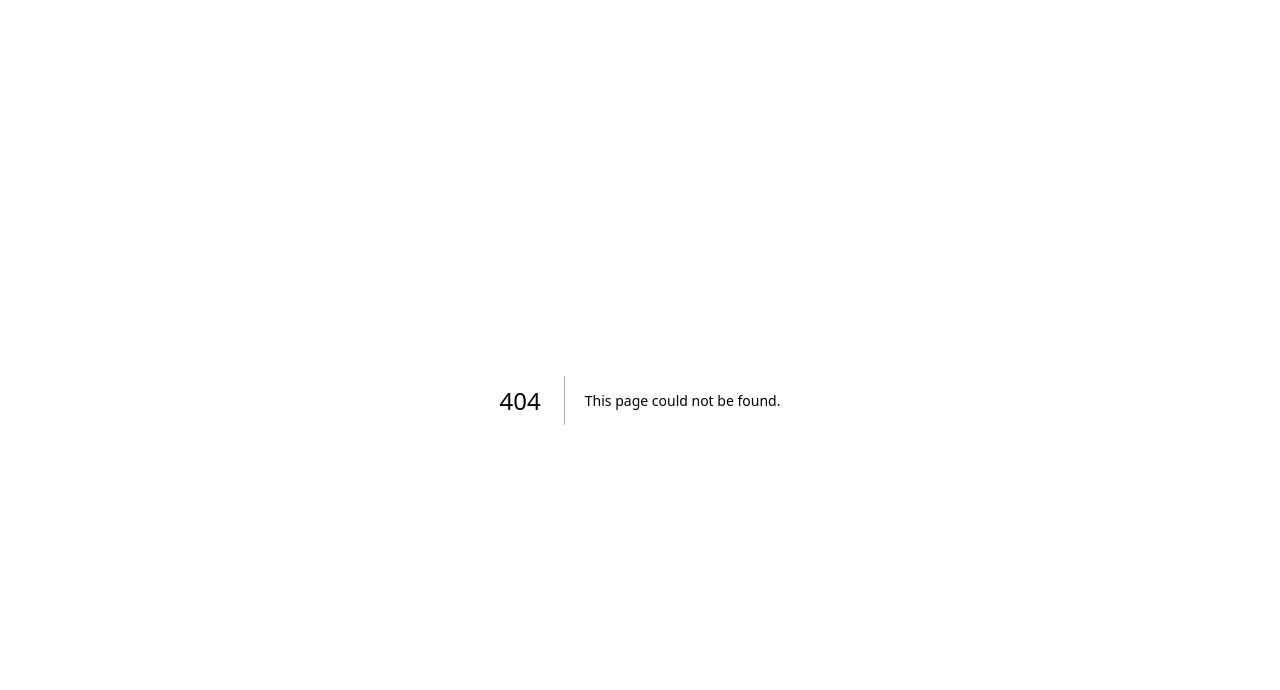
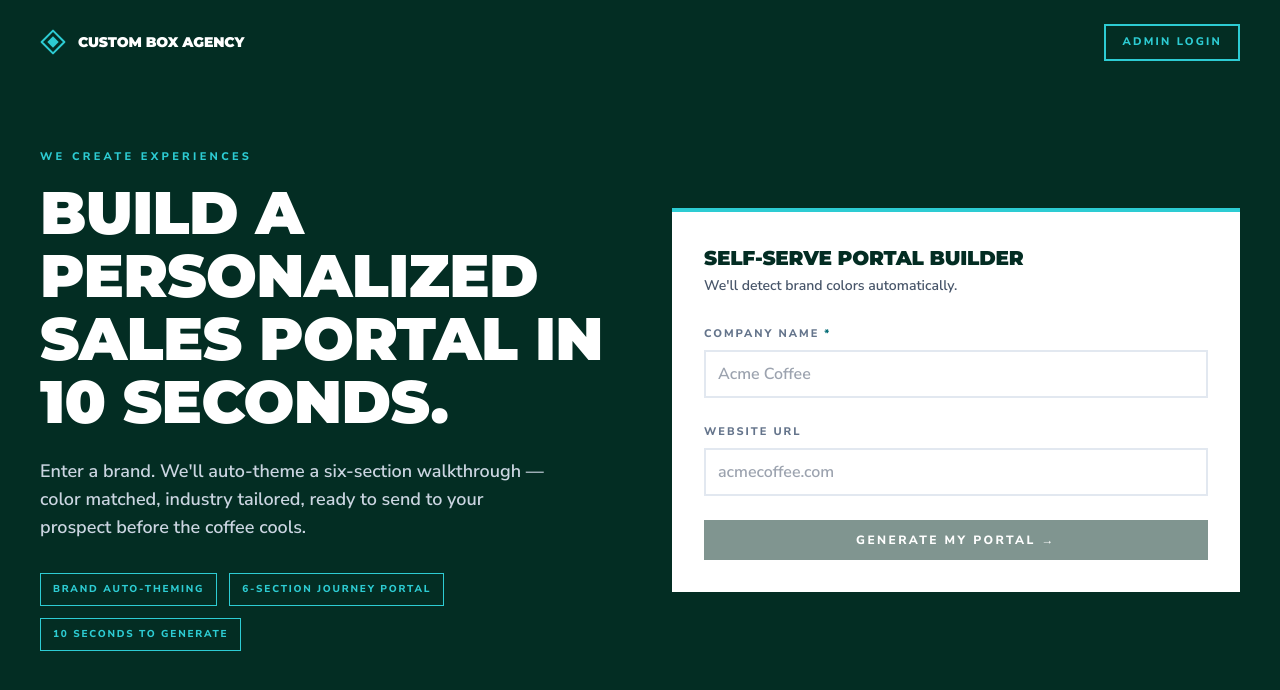
Before and after one commit to CustomBoxAgency/cbaexplore, a Next.js app: page / in a window 1280 px wide. Before the commit this address had no page. Shown: the top 690 px of the page. Built offline with nearby package versions, Linux system fonts and the light colour scheme.

Commit message:
Create page.tsx

```diff
--- /dev/null
+++ b/app/page.tsx
@@ -0,0 +1,225 @@
+"use client";
+
+import { useEffect, useRef, useState } from "react";
+import { useRouter } from "next/navigation";
+import CbaMark from "@/components/portal/CbaMark";
+
+type DetectStatus = "idle" | "analyzing" | "done" | "error";
+
+export default function LandingPage() {
+  const router = useRouter();
+  const [name, setName] = useState("");
+  const [url, setUrl] = useState("");
+  const [palette, setPalette] = useState<{ color1: string; color2: string } | null>(
+    null
+  );
+  const [status, setStatus] = useState<DetectStatus>("idle");
+  const [busy, setBusy] = useState(false);
+  const [error, setError] = useState<string | null>(null);
+  const debounceRef = useRef<ReturnType<typeof setTimeout> | null>(null);
+
+  useEffect(() => {
+    if (debounceRef.current) clearTimeout(debounceRef.current);
+    if (!url || url.length < 4) {
+      setStatus("idle");
+      setPalette(null);
+      return;
+    }
+    setStatus("analyzing");
+    debounceRef.current = setTimeout(async () => {
+      try {
+        const res = await fetch("/api/brand-detect", {
+          method: "POST",
+          headers: { "Content-Type": "application/json" },
+          body: JSON.stringify({ url }),
+        });
+        if (!res.ok) throw new Error("detect failed");
+        const data = await res.json();
+        setPalette({ color1: data.color1, color2: data.color2 });
+        setStatus("done");
+      } catch {
+        setStatus("error");
+      }
+    }, 800);
+    return () => {
+      if (debounceRef.current) clearTimeout(debounceRef.current);
+    };
+  }, [url]);
+
+  async function submit(e: React.FormEvent) {
+    e.preventDefault();
+    setBusy(true);
+    setError(null);
+    try {
+      const res = await fetch("/api/clients", {
+        method: "POST",
+        headers: { "Content-Type": "application/json" },
+        body: JSON.stringify({
+          name,
+          url,
+          color1: palette?.color1,
+          color2: palette?.color2,
+          status: "draft",
+        }),
+      });
+      if (!res.ok) throw new Error((await res.json()).error || "failed");
+      const created = await res.json();
+      router.push(`/${created.slug}`);
+    } catch (err) {
+      setError(err instanceof Error ? err.message : "Something went wrong");
+      setBusy(false);
+    }
+  }
+
+  return (
+    <main
+      className="min-h-screen"
+      style={{ background: "#032D23", color: "#ffffff" }}
+    >
+      <nav className="flex items-center justify-between px-10 py-6 max-w-7xl mx-auto">
+        <div className="flex items-center gap-3">
+          <CbaMark size={26} color="#2DCCD3" />
+          <span className="font-display text-sm tracking-[0.25em]">
+            Custom Box Agency
+          </span>
+        </div>
+        <a
+          href="/admin"
+          className="font-ui text-[11px] uppercase tracking-[0.2em] px-4 py-2 border-2 hover:bg-white hover:text-[#032D23] transition"
+          style={{ borderColor: "#2DCCD3", color: "#2DCCD3" }}
+        >
+          Admin Login
+        </a>
+      </nav>
+
+      <section className="max-w-7xl mx-auto px-10 pt-16 pb-24 grid lg:grid-cols-2 gap-16 items-center">
+        <div>
+          <div
+            className="font-ui text-[11px] uppercase tracking-[0.3em]"
+            style={{ color: "#2DCCD3" }}
+          >
+            We Create Experiences
+          </div>
+          <h1 className="font-display mt-4 text-6xl leading-[1.05] max-w-xl">
+            Build a personalized sales portal in 10 seconds.
+          </h1>
+          <p className="mt-6 text-lg max-w-lg" style={{ color: "#cbd5e1" }}>
+            Enter a brand. We'll auto-theme a six-section walkthrough — color
+            matched, industry tailored, ready to send to your prospect before the
+            coffee cools.
+          </p>
+          <div className="mt-8 flex flex-wrap gap-3">
+            <Chip>Brand auto-theming</Chip>
+            <Chip>6-section journey portal</Chip>
+            <Chip>10 seconds to generate</Chip>
+          </div>
+        </div>
+
+        <form
+          onSubmit={submit}
+          className="bg-white text-[#0f172a] p-8"
+          style={{ borderTop: "4px solid #2DCCD3" }}
+        >
+          <div className="font-display text-xl" style={{ color: "#032D23" }}>
+            Self-serve portal builder
+          </div>
+          <p className="mt-1 text-sm text-slate-600">
+            We'll detect brand colors automatically.
+          </p>
+
+          <div className="mt-6 space-y-5">
+            <Field label="Company name" required>
+              <input
+                required
+                value={name}
+                onChange={(e) => setName(e.target.value)}
+                placeholder="Acme Coffee"
+                className="w-full border-2 border-slate-200 px-3 py-2.5 focus:outline-none focus:border-[#032D23]"
+              />
+            </Field>
+            <Field label="Website URL">
+              <input
+                value={url}
+                onChange={(e) => setUrl(e.target.value)}
+                placeholder="acmecoffee.com"
+                className="w-full border-2 border-slate-200 px-3 py-2.5 focus:outline-none focus:border-[#032D23]"
+              />
+              <DetectStatusLine status={status} palette={palette} />
+            </Field>
+          </div>
+
+          {error && <div className="mt-4 text-sm text-red-600">{error}</div>}
+
+          <button
+            type="submit"
+            disabled={busy || !name}
+            className="font-ui mt-6 w-full py-3 text-xs uppercase tracking-[0.2em] disabled:opacity-50"
+            style={{ background: "#032D23", color: "#ffffff" }}
+          >
+            {busy ? "Generating…" : "Generate My Portal →"}
+          </button>
+        </form>
+      </section>
+    </main>
+  );
+}
+
+function Chip({ children }: { children: React.ReactNode }) {
+  return (
+    <span
+      className="font-ui text-[10px] uppercase tracking-[0.18em] px-3 py-2 border"
+      style={{ borderColor: "#2DCCD3", color: "#2DCCD3" }}
+    >
+      {children}
+    </span>
+  );
+}
+
+function Field({
+  label,
+  required,
+  children,
+}: {
+  label: string;
+  required?: boolean;
+  children: React.ReactNode;
+}) {
+  return (
+    <label className="block">
+      <span className="font-ui text-[11px] uppercase tracking-[0.18em] text-slate-500">
+        {label}
+        {required && <span style={{ color: "#086F78" }}> *</span>}
+      </span>
+      <div className="mt-1.5">{children}</div>
+    </label>
+  );
+}
+
+function DetectStatusLine({
+  status,
+  palette,
+}: {
+  status: DetectStatus;
+  palette: { color1: string; color2: string } | null;
+}) {
+  if (status === "idle") return null;
+  if (status === "analyzing")
+    return <div className="mt-2 text-xs text-slate-500">Analyzing brand…</div>;
+  if (status === "error")
+    return (
+      <div className="mt-2 text-xs text-amber-700">
+        Couldn't detect — we'll use a brand-derived palette.
+      </div>
+    );
+  return (
+    <div className="mt-2 flex items-center gap-2 text-xs text-emerald-700">
+      <span>✓ Brand profile detected</span>
+      {palette && (
+        <span className="flex gap-1">
+          <span className="inline-block h-3 w-3" style={{ background: palette.color1 }} />
+          <span className="inline-block h-3 w-3" style={{ background: palette.color2 }} />
+        </span>
+      )}
+    </div>
+  );
+}
```
